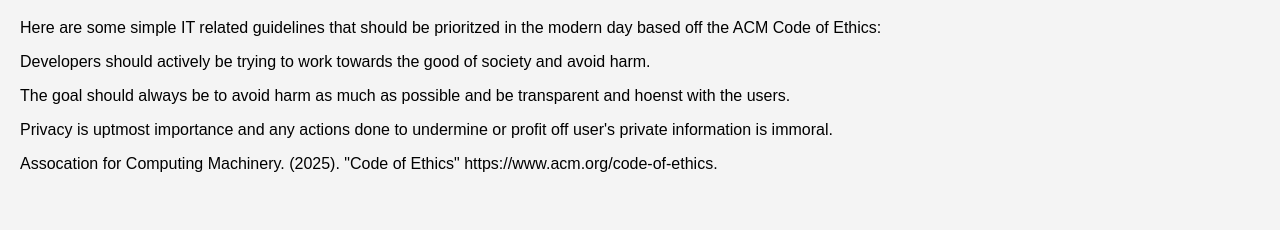
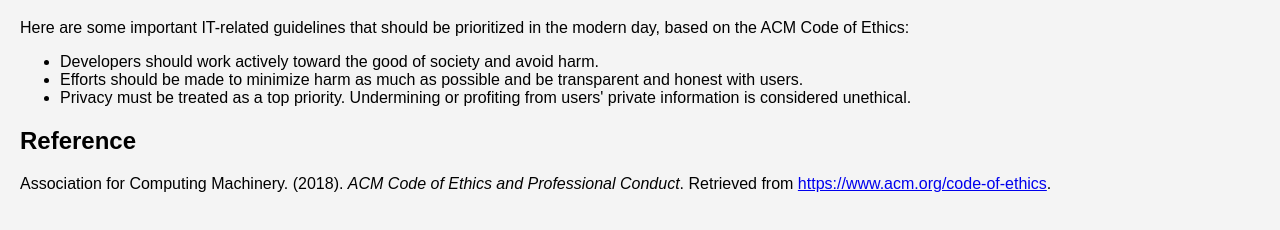
Before and after one commit to arisusaki/https-bertramliu.github.io-, a plain HTML site: page ethics.html in a window 1280 px wide. Shown: the part 122-352 px from the top of the page. Drawn offline with Linux system fonts and the light colour scheme.

Commit message:
Update ethics.html

```diff
--- a/ethics.html
+++ b/ethics.html
@@ -15,16 +15,14 @@
 
     <main>
         <h1>General IT Ethics</h1>
-        <p> Here are some simple IT related guidelines that should be prioritzed in the modern day based off the ACM Code of Ethics:
-        </p>
-        <p> Developers should actively be trying to work towards the good of society and avoid harm.
-        </p>
-        <p> The goal should always be to avoid harm as much as possible and be transparent and hoenst with the users.
-        </p>
-        <p> Privacy is uptmost importance and any actions done to undermine or profit off user's private information is immoral.
-        </p>
-        <p> Assocation for Computing Machinery. (2025). "Code of Ethics" https://www.acm.org/code-of-ethics.
-        </p>
+        <p>Here are some important IT-related guidelines that should be prioritized in the modern day, based on the ACM Code of Ethics:</p>
+        <ul>
+            <li>Developers should work actively toward the good of society and avoid harm.</li>
+            <li>Efforts should be made to minimize harm as much as possible and be transparent and honest with users.</li>
+            <li>Privacy must be treated as a top priority. Undermining or profiting from users' private information is considered unethical.</li>
+        </ul>
+        <h2>Reference</h2>
+        <p>Association for Computing Machinery. (2018). <em>ACM Code of Ethics and Professional Conduct</em>. Retrieved from <a href="https://www.acm.org/code-of-ethics" target="_blank">https://www.acm.org/code-of-ethics</a>.</p>
 
     </main>
 </body>
```
